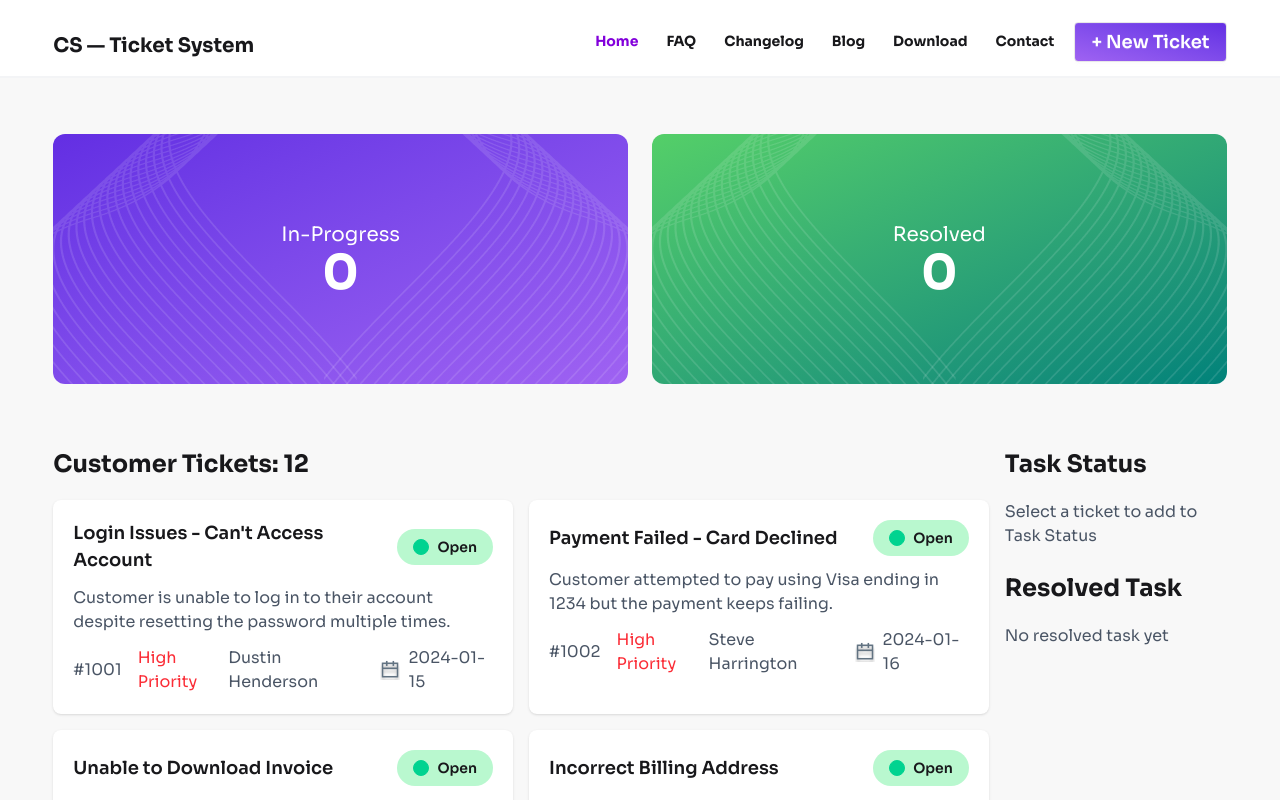
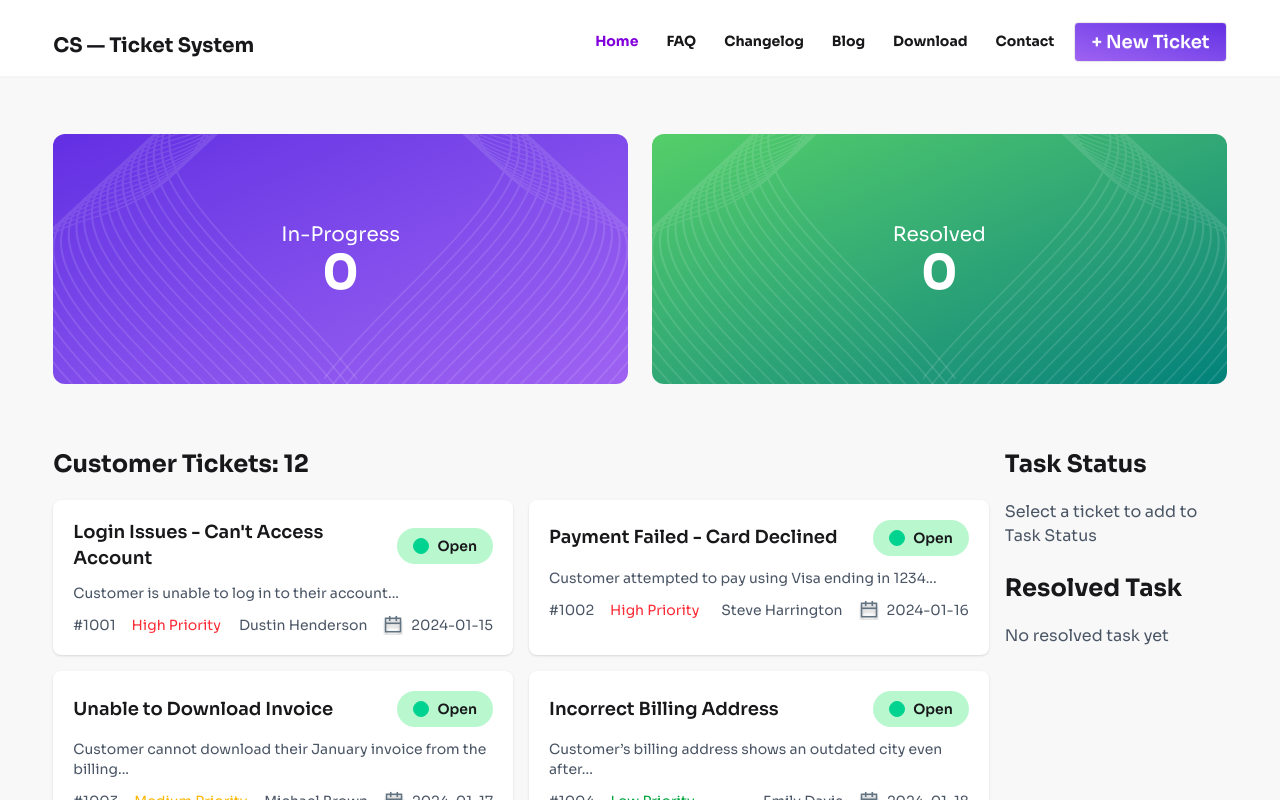
Before and after one commit to mdalamin0/Customer-Support-Zone, a React (Vite) app: page / in a window 1280 px wide. Shown: the top 800 px of the page. Built offline with nearby package versions, Linux system fonts and the light colour scheme.

Commit message:
some bug fix for dark mode

```diff
--- a/src/Components/TaskCompletedCard/TaskCompletedCard.jsx
+++ b/src/Components/TaskCompletedCard/TaskCompletedCard.jsx
@@ -3,7 +3,7 @@ import React from 'react';
 const TaskCompletedCard = ({task}) => {
   return (
     <div className='mb-10'>
-      <h2 className='tex-sm font-semibold bg-[#E0E7FF] p-3  rounded shadow-lg'>{task.title}</h2>
+      <h2 className='dark:text-black tex-sm font-semibold bg-[#E0E7FF] p-3  rounded shadow-lg'>{task.title}</h2>
     </div>
   );
 };
--- a/src/Components/TaskStatusCard/TaskStatusCard.jsx
+++ b/src/Components/TaskStatusCard/TaskStatusCard.jsx
@@ -1,10 +1,9 @@
 import React from 'react';
 
 const TaskStatusCard = ({ task, handleCompletedTask }) => {
-  console.log(task)
   return (
     <div className='card shadow-sm bg-white p-3 space-y-4'>
-      <h2 className='tex-sm font-semibold'>{task.title}</h2>
+      <h2 className='tex-sm font-semibold dark:text-black'>{task.title}</h2>
       <button onClick={() => handleCompletedTask(task)} className='btn bg-[#02A53B] text-white'>Complete</button>
     </div>
   );
--- a/src/Components/TaskStatusContainer/TaskStatusContainer.jsx
+++ b/src/Components/TaskStatusContainer/TaskStatusContainer.jsx
@@ -11,7 +11,7 @@ const TaskStatusContainer = ({ inProgressTasks, completedTasks, handleCompletedT
       <div className='space-y-4'>
 
         {inProgressTasks.length === 0 ? (
-          <p className='text-gray-600'>Select a ticket to add to Task Status</p>) :
+          <p className='text-gray-600 dark:text-gray-300'>Select a ticket to add to Task Status</p>) :
           (inProgressTasks.map(task => <TaskStatusCard
             key={task.id}
             task={task}
@@ -23,7 +23,7 @@ const TaskStatusContainer = ({ inProgressTasks, completedTasks, handleCompletedT
       <div className='space-y-4'>
 
         {completedTasks.length === 0 ? (
-          <p className='text-gray-600'>No resolved task yet</p>) :
+          <p className='text-gray-600 dark:text-gray-300'>No resolved task yet</p>) :
           (completedTasks.map(task => <TaskCompletedCard
             key={task.id}
             task={task}
--- a/src/Components/TicketCard/TicketCard.jsx
+++ b/src/Components/TicketCard/TicketCard.jsx
@@ -2,24 +2,24 @@ import calenderImg from '../../assets/ri_calendar-line.png'
 
 const TicketCard = ({ ticket, handleAddTask, }) => {
   const { id, title, description, status, priority, customer, createdAt } = ticket;
-
+  const shortedDes = description?.split(" ").length > 9 ? description?.split(" ").slice(0, 9).join(" ") + "..." : description;
 
   return (
     <div onClick={() => handleAddTask(ticket)} className='card shadow-sm bg-white cursor-pointer transition-all duration-300 hover:scale-105 hover:shadow-xl'>
       <div className='p-5 space-y-3'>
         <div className='flex justify-between items-center'>
-          <h3 className='card-title w-[290px]'>{title}</h3>
-          <p className={`${status === "Open" ? "bg-[#B9F8CF]" : "bg-[#F8F3B9]"} rounded-full px-3 md:px-4  text-[10px] md:text-sm py-2 font-semibold flex items-center`}><span className={`badge badge-xs mr-2 ${status === "Open" ?  " badge-success " : "badge-warning"}`}></span> {status}</p>
+          <h3 className='card-title w-[290px] text-sm md:text-[18px] dark:text-black'>{title}</h3>
+          <p className={`dark:text-black ${status === "Open" ? "bg-[#B9F8CF]" : "bg-[#F8F3B9]"} rounded-full px-3 md:px-4  text-[10px] md:text-sm py-2 font-semibold flex items-center`}><span className={`badge badge-xs mr-2 ${status === "Open" ?  " badge-success " : "badge-warning"}`}></span> {status}</p>
         </div>
-        <p className='text-gray-600'>{description}</p>
+        <p className='text-gray-600 text-xs md:text-sm'>{shortedDes}</p>
         <div className='flex flex-col lg:flex-row lg:justify-between items-center'>
           <div className='flex items-center w-full lg:w-fit justify-between lg:justify-start space-x-4  text-gray-600'>
-            <p className=''>#{id}</p>
-            <p className={` ${priority === "High" ? "text-red-500" : priority === "Medium" ? "text-warning" : "text-green-600"} `}>{priority} Priority</p>
+            <p className='text-xs md:text-sm'>#{id}</p>
+            <p className={`text-xs md:text-sm ${priority === "High" ? "text-red-500" : priority === "Medium" ? "text-warning" : "text-green-600"} `}>{priority} Priority</p>
           </div>
           <div className='flex items-center w-full lg:w-fit justify-between lg:justify-start space-x-4 text-gray-600'>
-            <p className=''>{customer}</p>
-            <p className='flex items-center '> <img className='w-5 mr-2 ' src={calenderImg} alt="" /> {createdAt}</p>
+            <p className='text-xs md:text-sm'>{customer}</p>
+            <p className='flex items-center text-xs md:text-sm'> <img className='w-5 mr-2 ' src={calenderImg} alt="" /> {createdAt}</p>
           </div>
         </div>
       </div>
```
